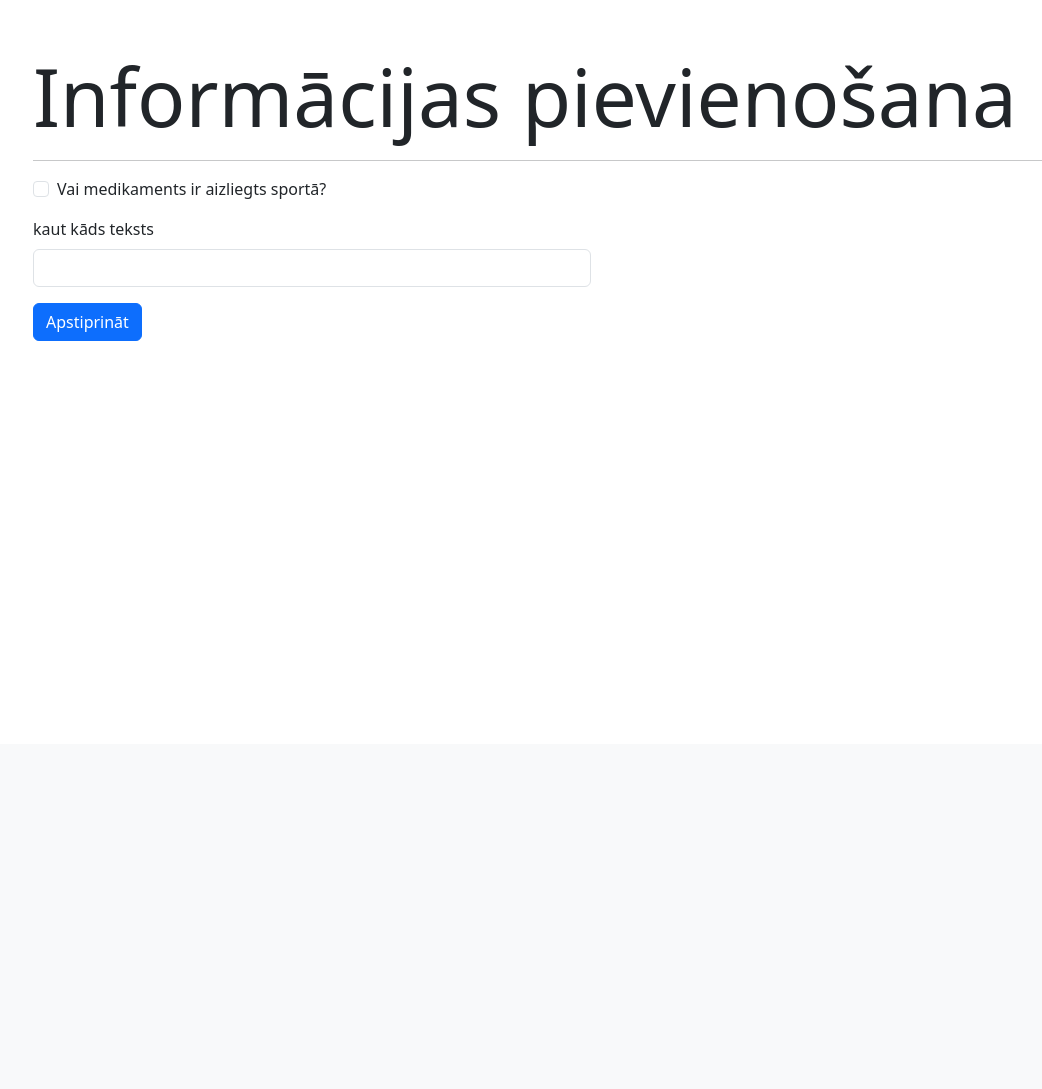
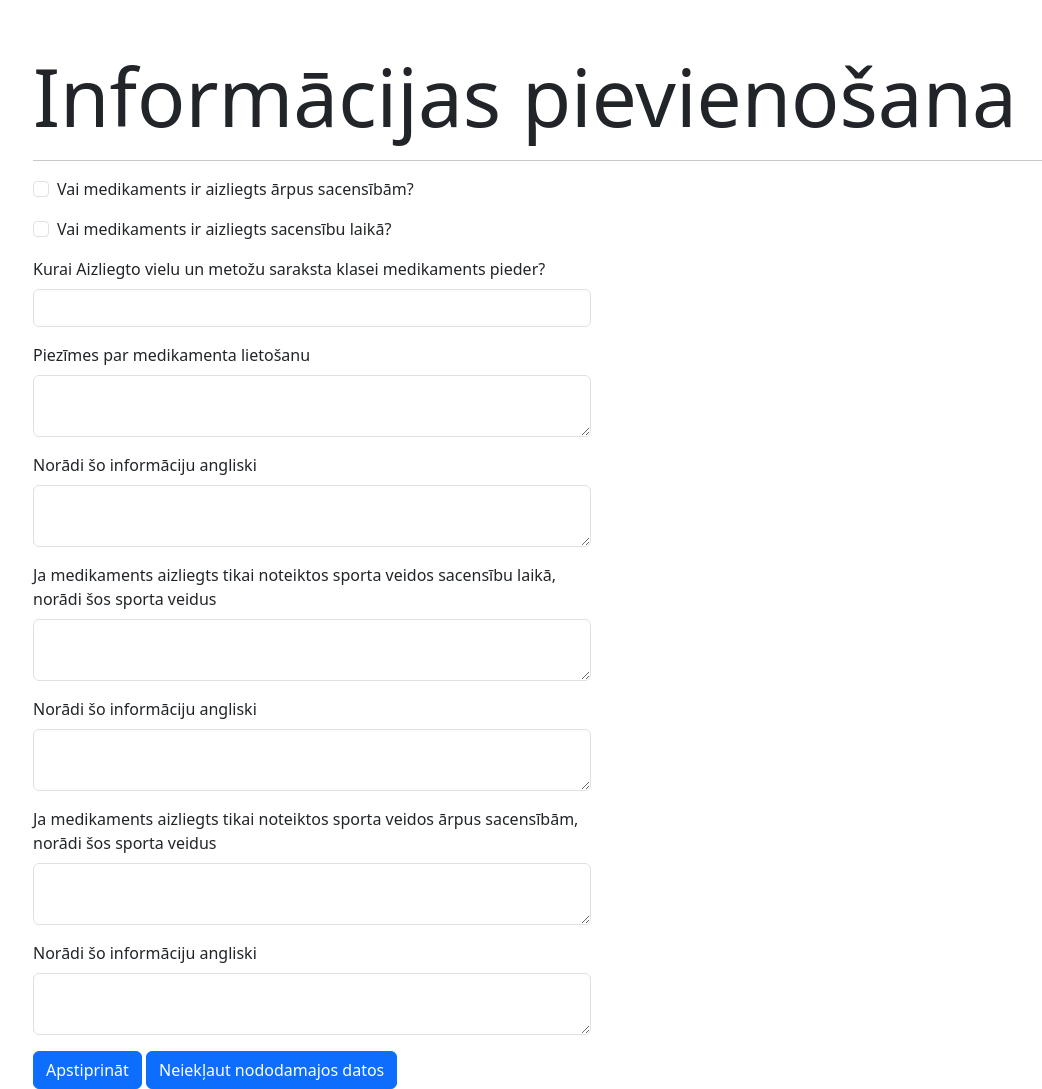
Before and after one commit to jekabsbalodis/ZRPapildinasana, a Flask app: template app/templates/filePrepare/checkMedication.html in a window 1280 px wide. Shown: the part 56-1145 px from the top of the page, without its empty margins (49-1091 px from the left). Before the commit the page ends 397 px from the top, so only its background shows below. Run offline with Flask 3, Linux system fonts and the light colour scheme; the template is opened without the code that fills it: values that come from a table or form of the project are taken from there, others are empty; some libraries are stand-ins or nearby versions.

Commit message:
Creating page for adding information about medicine

```diff
--- a/app/filePrepare/forms.py
+++ b/app/filePrepare/forms.py
@@ -1,7 +1,7 @@
 from datetime import date
 from flask_wtf import FlaskForm
-from wtforms import SubmitField, DateField, BooleanField, StringField
-from wtforms.validators import DataRequired
+from wtforms import SubmitField, DateField, BooleanField, StringField, TextAreaField
+from wtforms.validators import DataRequired, Length
 
 
 class DownloadForm(FlaskForm):
@@ -11,6 +11,16 @@ class DownloadForm(FlaskForm):
 
 
 class ReviewMedicationForm(FlaskForm):
-    prohibitedINCompetition = BooleanField('Vai medikaments ir aizliegts sportā?')
-    teksts = StringField('kaut kāds teksts')
-    submit = SubmitField('Apstiprināt')
+    prohibitedOUTCompetition = BooleanField(
+        'Vai medikaments ir aizliegts ārpus sacensībām?')
+    prohibitedINCompetition = BooleanField(
+        'Vai medikaments ir aizliegts sacensību laikā?')
+    prohibitedClass = StringField('Kurai Aizliegto vielu un metožu saraksta klasei medikaments pieder?', validators=[Length(max=10)])
+    notesLV = TextAreaField('Piezīmes par medikamenta lietošanu')
+    notesEN = TextAreaField('Norādi šo informāciju angliski')
+    sportsINCompetitionLV = TextAreaField('Ja medikaments aizliegts tikai noteiktos sporta veidos sacensību laikā, norādi šos sporta veidus')
+    sportsINCompetitionEN = TextAreaField('Norādi šo informāciju angliski')
+    sportsOUTCompetitionLV = TextAreaField('Ja medikaments aizliegts tikai noteiktos sporta veidos ārpus sacensībām, norādi šos sporta veidus')
+    sportsOUTCompetitionEN = TextAreaField('Norādi šo informāciju angliski')
+    include = SubmitField('Apstiprināt')
+    notInclude = SubmitField('Neiekļaut nododamajos datos')
--- a/app/templates/filePrepare/checkMedication.html
+++ b/app/templates/filePrepare/checkMedication.html
@@ -8,9 +8,5 @@
 <h1 class="display-1">Informācijas pievienošana</h1>
 <hr>
 
-{{ regNumber }}
-
-
 {{ render_form(form, extra_classes='col-6') }}
-
 {% endblock %}
```
Also changed, not shown: app/filePrepare/views.py (+12 -5 lines).
